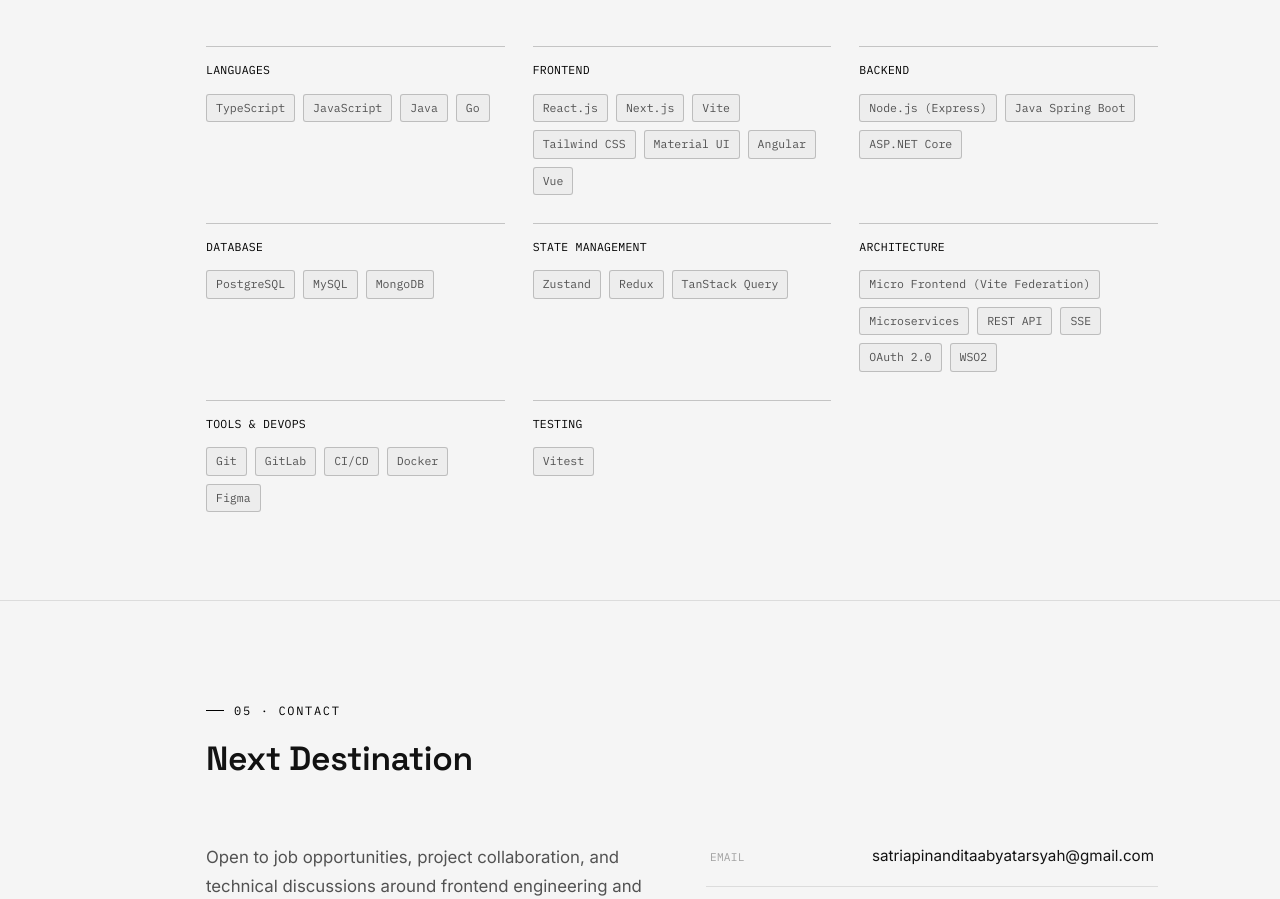
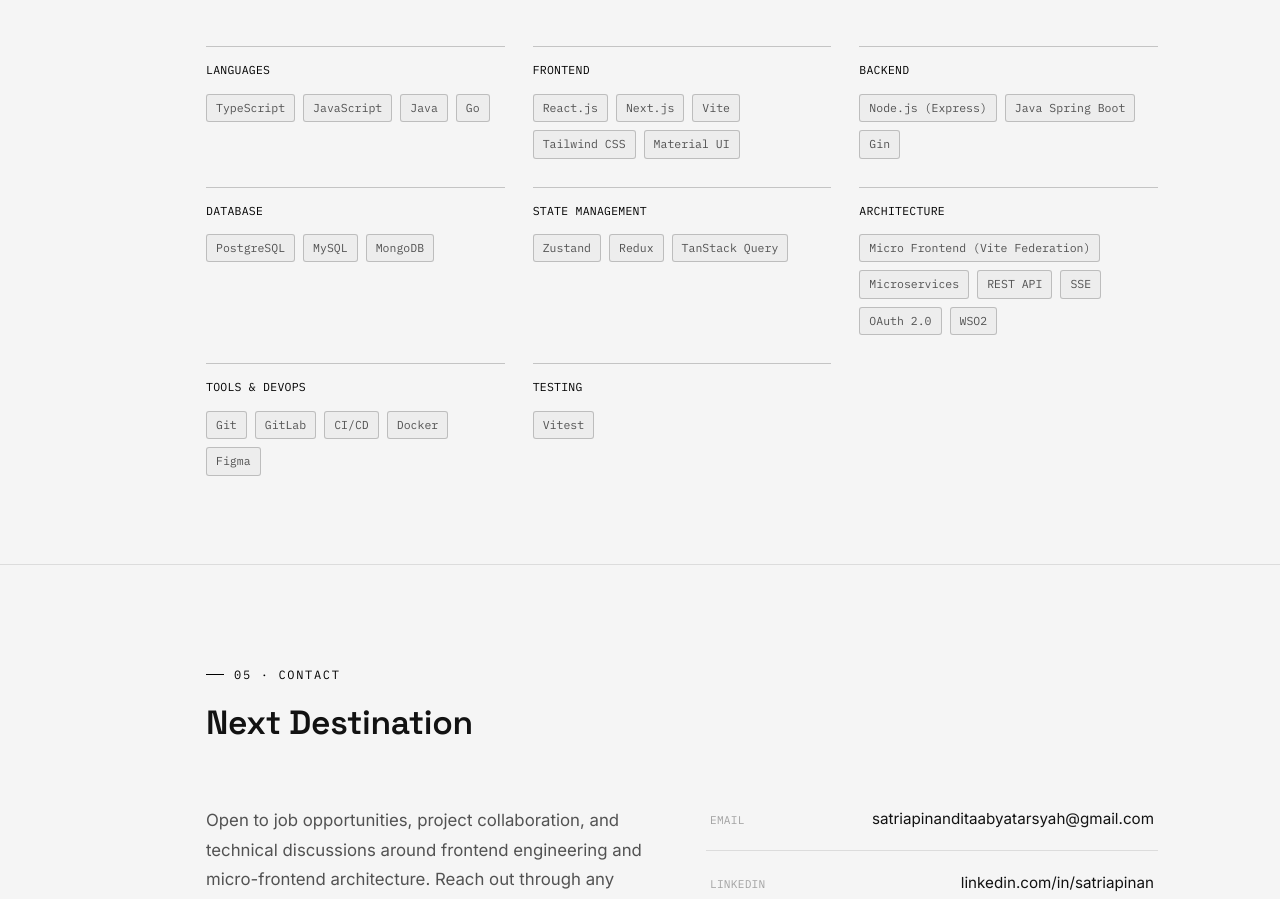
Before and after one commit to satriapinan/satriapinan.github.io, a React (Vite) app: page / in a window 1280 px wide. Shown: the part 5467-6366 px from the top of the page. Built offline with nearby package versions, Linux system fonts and the light colour scheme.

Commit message:
feat: update skills

```diff
--- a/src/data/content.js
+++ b/src/data/content.js
@@ -8,8 +8,8 @@
 
 export const skills = [
   { group: "Languages", items: ["TypeScript", "JavaScript", "Java", "Go"] },
-  { group: "Frontend", items: ["React.js", "Next.js", "Vite", "Tailwind CSS", "Material UI", "Angular", "Vue"] },
-  { group: "Backend", items: ["Node.js (Express)", "Java Spring Boot", "ASP.NET Core"] },
+  { group: "Frontend", items: ["React.js", "Next.js", "Vite", "Tailwind CSS", "Material UI"] },
+  { group: "Backend", items: ["Node.js (Express)", "Java Spring Boot", "Gin"] },
   { group: "Database", items: ["PostgreSQL", "MySQL", "MongoDB"] },
   { group: "State Management", items: ["Zustand", "Redux", "TanStack Query"] },
   { group: "Architecture", items: ["Micro Frontend (Vite Federation)", "Microservices", "REST API", "SSE", "OAuth 2.0", "WSO2"] },
```
